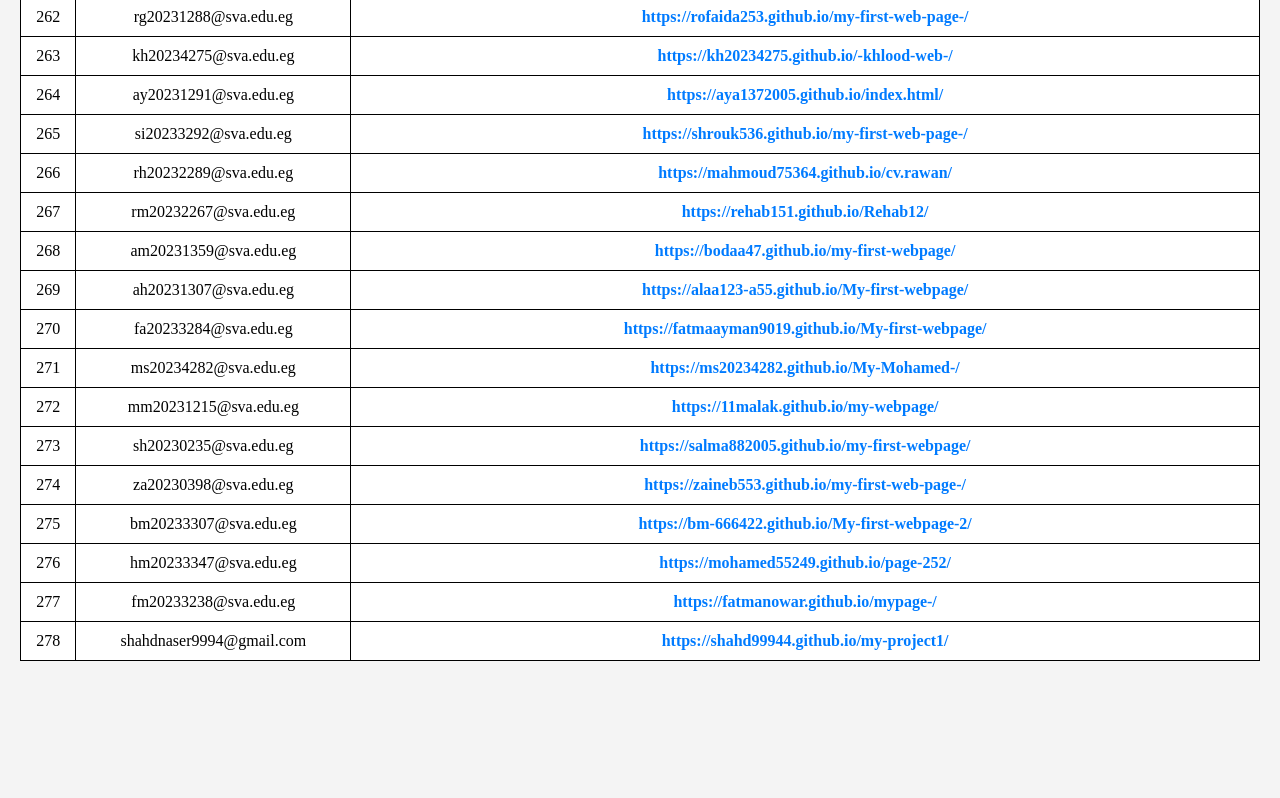
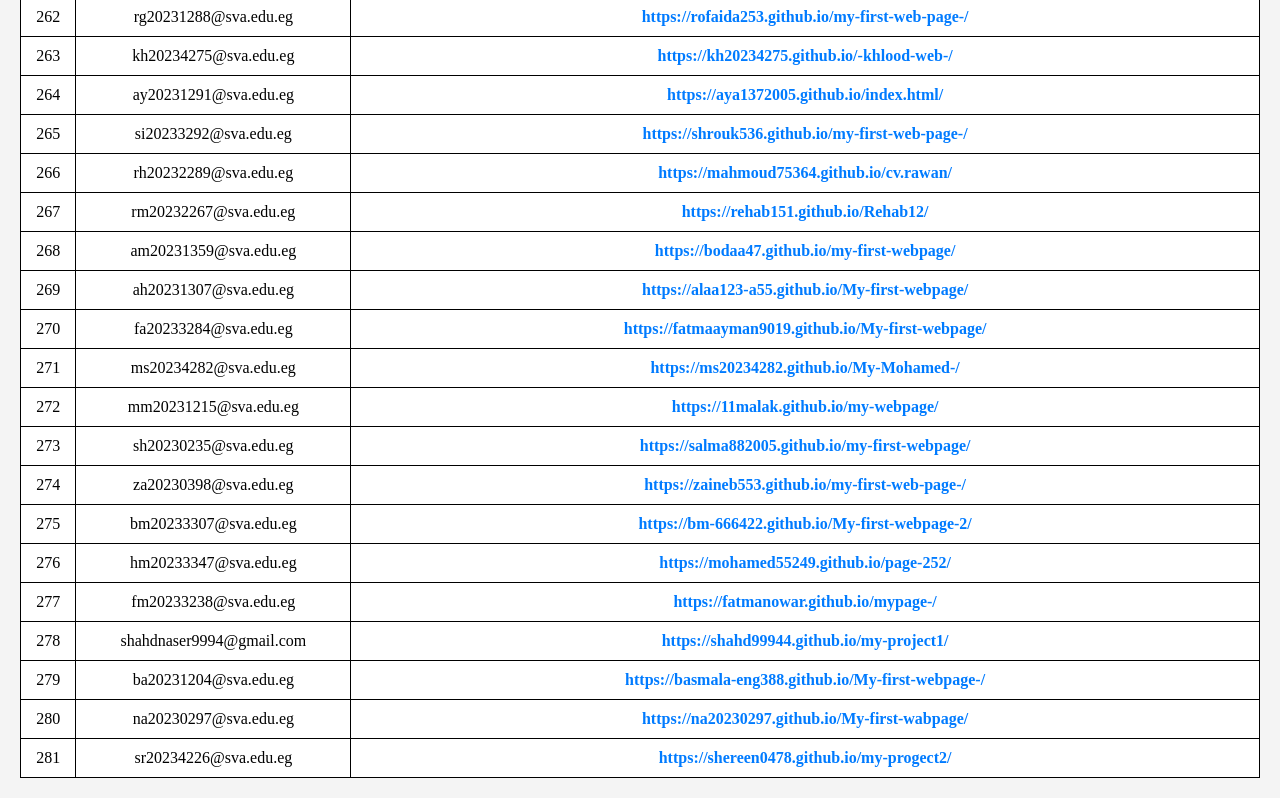
Before and after one commit to MZakaraia/MyWeRepo, a plain HTML site: page index.html in a window 1280 px wide. Shown: the part 10551-11349 px from the top of the page. Before the commit the page ends 11232 px from the top, so only its background shows below. Drawn offline with Linux system fonts and the light colour scheme.

Commit message:
Updating

```diff
--- a/index.html
+++ b/index.html
@@ -1428,5 +1428,20 @@ https://abdo6548.github.io/Abdo11/</a></td>
 			<td>shahdnaser9994@gmail.com</td>
 			<td><a href=https://shahd99944.github.io/my-project1/ target=_blank>https://shahd99944.github.io/my-project1/</a></td>
 		</tr>
+		<tr>
+			<td>279</td>
+			<td>ba20231204@sva.edu.eg</td>
+			<td><a href=https://basmala-eng388.github.io/My-first-webpage-/ target=_blank>https://basmala-eng388.github.io/My-first-webpage-/</a></td>
+		</tr>
+		<tr>
+			<td>280</td>
+			<td>na20230297@sva.edu.eg</td>
+			<td><a href=https://na20230297.github.io/My-first-wabpage/ target=_blank>https://na20230297.github.io/My-first-wabpage/</a></td>
+		</tr>
+		<tr>
+			<td>281</td>
+			<td>sr20234226@sva.edu.eg</td>
+			<td><a href=https://shereen0478.github.io/my-progect2/ target=_blank>https://shereen0478.github.io/my-progect2/</a></td>
+		</tr>
 </div></body>
     </html>
```
Also changed, not shown: 2 other files.
